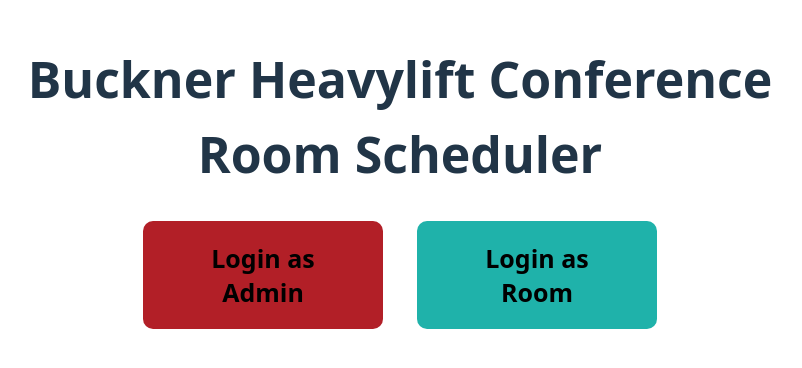
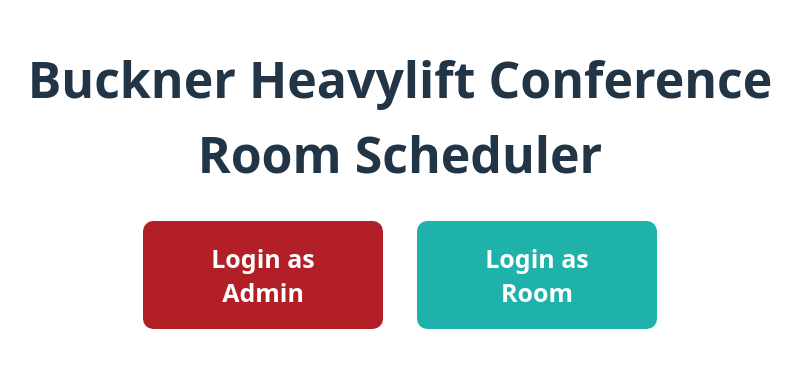
Before and after one commit to BucknerHeavyLiftCranes/ConRoom, a React (Vite) app: page / in a window 1280 px wide. Shown: the part 212-580 px from the top of the page, without its empty margins (240-1042 px from the left). Built offline with nearby package versions, Linux system fonts and the light colour scheme; no server answers.

Commit message:
Enforce white text across all ActionButton components

```diff
--- a/src/components/ActionButtonModule/ActionButton.module.css
+++ b/src/components/ActionButtonModule/ActionButton.module.css
@@ -12,6 +12,7 @@
     margin: 5px;
     cursor: pointer !important;
     transition: background-color 0.2s ease;
+    color: white;
 }
 
 .actionButton:hover{
@@ -36,6 +37,7 @@
     margin: 5px;
     cursor: pointer !important;
     transition: background-color 0.2s ease;
+    color: white;
 }
 
 .biggerButton:hover{
@@ -62,6 +64,7 @@
     cursor: pointer !important;
     font-weight: bold;
     transition: background-color 0.2s ease;
+    color: white;
 }
 
 .frontPageAdminButton:hover{
@@ -88,6 +91,7 @@
     cursor: pointer !important;
     font-weight: bold;
     transition: background-color 0.2s ease;
+    color: white;
 }
 
 .frontPageRoomButton:hover{
@@ -113,6 +117,7 @@
     cursor: pointer !important;
     font-weight: bold;
     transition: background-color 0.2s ease;
+    color: white;
 }
 
 .yesButton:hover {
@@ -138,6 +143,7 @@
     cursor: pointer !important;
     font-weight: bold;
     transition: background-color 0.2s ease;
+    color: white;
 }
 
 .noButton:hover {
```
